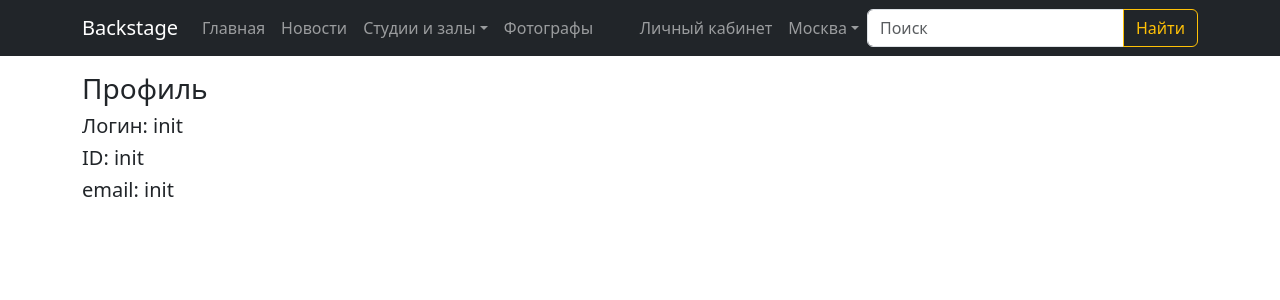
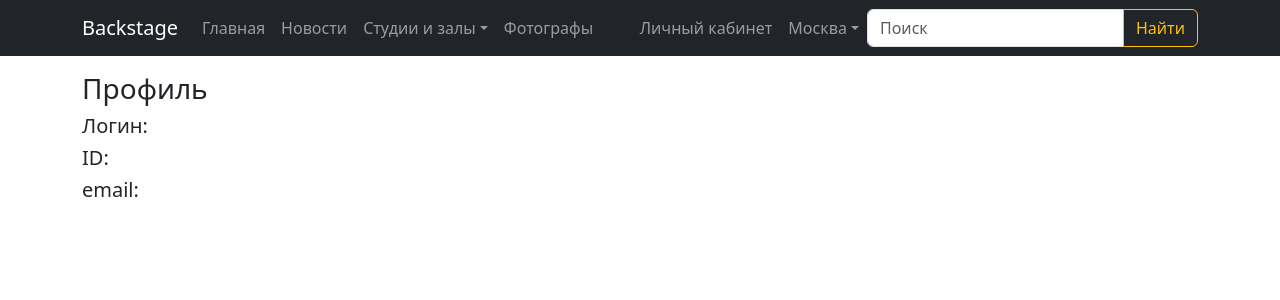
Before and after one commit to amdruzhkin/backstage-frontend, a React (Create React App) app: page /profile/me in a window 1280 px wide. Shown: the top 300 px of the page. Built offline with nearby package versions, Linux system fonts and the light colour scheme; no server answers.

Commit message:
last update sign in sign up

```diff
--- a/package.json
+++ b/package.json
@@ -7,6 +7,7 @@
     "@testing-library/react": "^13.4.0",
     "@testing-library/user-event": "^13.5.0",
     "axios": "^1.6.2",
+    "babel-preset-es2015": "^6.24.1",
     "bootstrap": "^5.3.2",
     "js-cookie": "^3.0.5",
     "js-sha256": "^0.10.1",
@@ -15,7 +16,7 @@
     "react-bootstrap-icons": "^1.10.3",
     "react-dom": "^18.2.0",
     "react-router-dom": "^6.21.1",
-    "react-scripts": "5.0.1",
+    "react-scripts": "^5.0.1",
     "web-vitals": "^2.1.4"
   },
   "scripts": {
--- a/src/App.js
+++ b/src/App.js
@@ -1,5 +1,3 @@
-// In App.js
-import React, {useState} from 'react';
 import { BrowserRouter as Router, Route, Routes } from 'react-router-dom';
 import 'bootstrap/dist/css/bootstrap.min.css';
 
@@ -14,8 +12,6 @@ import News from "./pages/News";
 
 
 function App() {
-    const [isAuth, setIsAuth] = useState(false);
-
     return (
         <AuthProvider>
             <Router>
--- a/src/api/Authentication.js
+++ b/src/api/Authentication.js
@@ -2,7 +2,7 @@ import axios from "axios";
 import {sha256} from "js-sha256";
 
 export class AuthenticationAPI{
-    static host = 'http://localhost:8081';
+    static host = 'http://localhost:8080';
     static headers = {
         'Content-type': 'application/json',
     };
@@ -10,6 +10,7 @@ export class AuthenticationAPI{
     static async sign_in(payload){
         const endpoint = '/auth/sign_in';
         payload.password = sha256(payload.password);
+        console.log(payload);
         const response = await axios({
             url: this.host + endpoint,
             method: "post",
@@ -26,6 +27,7 @@ export class AuthenticationAPI{
     static async sign_up(payload){
         const endpoint = '/auth/sign_up';
         payload.password = sha256(payload.password);
+        console.log(payload);
         const response = await axios({
             url: this.host + endpoint,
             method: "post",
--- a/src/components/CityManager.jsx
+++ b/src/components/CityManager.jsx
@@ -1,4 +1,3 @@
-import NavigationBar from "./NavigationBar";
 import {NavDropdown} from "react-bootstrap";
 import React, {useState} from "react";
 
--- a/src/index.js
+++ b/src/index.js
@@ -4,5 +4,5 @@ import App from "./App";
 
 const root = ReactDOM.createRoot(document.getElementById("root"));
 root.render(
-        <App />
+        <App/>
 );
--- a/src/pages/Profile.jsx
+++ b/src/pages/Profile.jsx
@@ -6,7 +6,7 @@ import axios from "axios";
 
 async function get_profile(setProfile){
     const response = await axios({
-        url: 'http://localhost:8081/profile/me',
+        url: 'http://localhost:8080/profile/me',
         method: 'get',
         withCredentials: true,
     })
@@ -18,7 +18,7 @@ async function get_profile(setProfile){
 
 const Profile = () => {
 
-    const [profile, setProfile] = useState({'login': 'init', 'id': 'init', 'email': 'init'});
+    const [profile, setProfile] = useState({});
 
     useEffect(() => {
         get_profile(setProfile);
```
Also changed, not shown: 1 other file (tests, documents, lock files or other folders).
